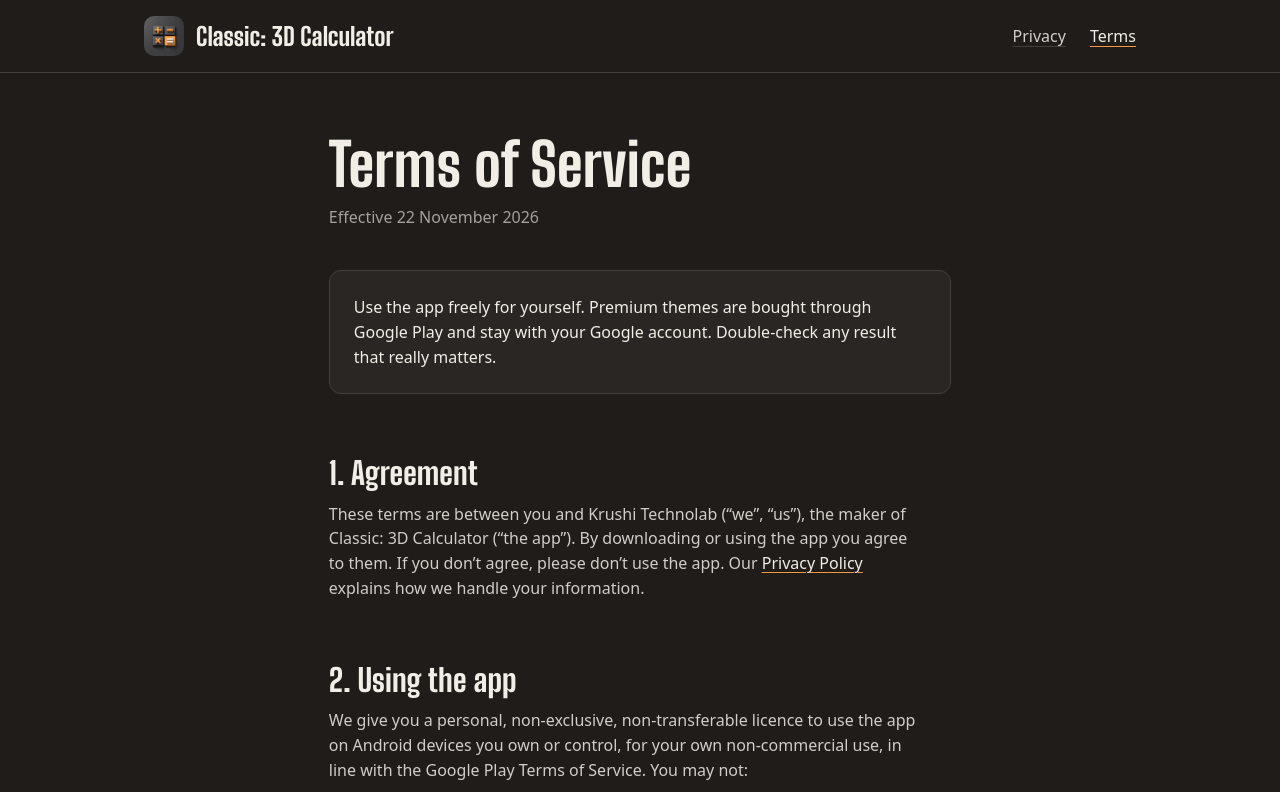
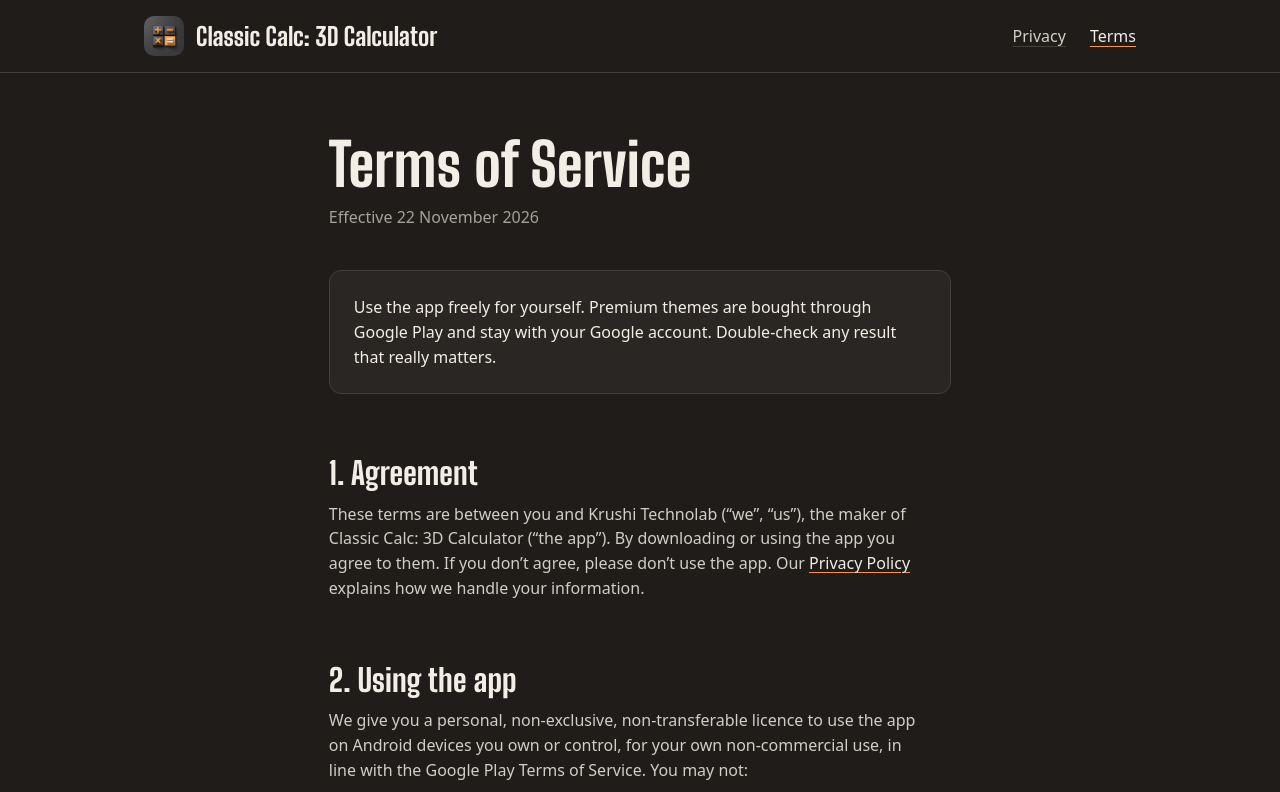
Before and after one commit to krushigolakiya0813/classic_3d_calculator, a plain HTML site: page terms.html in a window 1280 px wide. Shown: the top 792 px of the page. Drawn offline with Linux system fonts and the light colour scheme.

Commit message:
Update terms.html

```diff
--- a/terms.html
+++ b/terms.html
@@ -3,8 +3,8 @@
 <head>
   <meta charset="utf-8">
   <meta name="viewport" content="width=device-width, initial-scale=1">
-  <title>Terms of Service for Classic: 3D Calculator</title>
-  <meta name="description" content="The terms for using Classic: 3D Calculator and buying premium themes.">
+  <title>Terms of Service for Classic Calc: 3D Calculator</title>
+  <meta name="description" content="The terms for using Classic Calc: 3D Calculator and buying premium themes.">
   <meta name="theme-color" content="#2b2a28">
   <link rel="icon" type="image/png" href="assets/icon-192.png">
   <link rel="preload" href="fonts/BigShouldersDisplay-ExtraBold.ttf" as="font" type="font/ttf" crossorigin>
@@ -15,7 +15,7 @@
     <nav class="container" aria-label="Main">
       <a class="brand" href="./">
         <img src="assets/icon-192.png" alt="" width="40" height="40">
-        <span>Classic: 3D Calculator</span>
+        <span>Classic Calc: 3D Calculator</span>
       </a>
       <ul class="nav-links">
         <li><a class="text-link" href="privacy.html">Privacy</a></li>
@@ -32,7 +32,7 @@
       <p class="summary">Use the app freely for yourself. Premium themes are bought through Google Play and stay with your Google account. Double-check any result that really matters.</p>
 
       <h2>1. Agreement</h2>
-      <p>These terms are between you and Krushi Technolab (“we”, “us”), the maker of Classic: 3D Calculator (“the app”). By downloading or using the app you agree to them. If you don’t agree, please don’t use the app. Our <a href="privacy.html">Privacy Policy</a> explains how we handle your information.</p>
+      <p>These terms are between you and Krushi Technolab (“we”, “us”), the maker of Classic Calc: 3D Calculator (“the app”). By downloading or using the app you agree to them. If you don’t agree, please don’t use the app. Our <a href="privacy.html">Privacy Policy</a> explains how we handle your information.</p>
 
       <h2>2. Using the app</h2>
       <p>We give you a personal, non-exclusive, non-transferable licence to use the app on Android devices you own or control, for your own non-commercial use, in line with the Google Play Terms of Service. You may not:</p>
```
